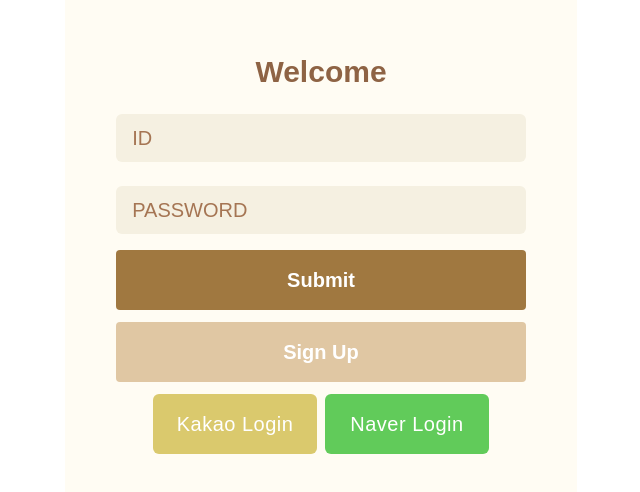
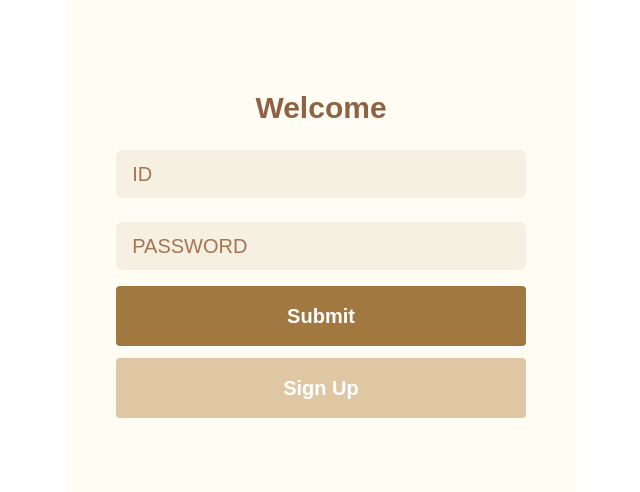
Before and after one commit to Park-Heeyeon/walk-with-dog, a Next.js app: page /login in a window 1280 px wide. Shown: the part 146-638 px from the top of the page, without its empty margins (319-959 px from the left). Built offline with nearby package versions, Linux system fonts and the light colour scheme; no server answers.

Commit message:
refact: 카카오/네이버 로그인 임시 주석

```diff
--- a/src/app/(auth)/login/page.tsx
+++ b/src/app/(auth)/login/page.tsx
@@ -108,7 +108,7 @@
             className="w-full h-auto py-2 md:py-4 md:text-xl bg-[#E0C7A3] text-white"
             clickEvent={onClickSignupBtn}
           />
-          <div className="w-full flex justify-center space-x-2">
+          {/* <div className="w-full flex justify-center space-x-2">
             <button
               className="w-[40%] transform rounded-md bg-[#dac96d] px-1 py-2 md:px-4 md:py-4 md:text-xl tracking-wide text-white transition-colors duration-200"
               onClick={handleKakao}
@@ -121,7 +121,7 @@
             >
               Naver Login
             </button>
-          </div>
+          </div> */}
         </div>
       </form>
     </Form>
```
